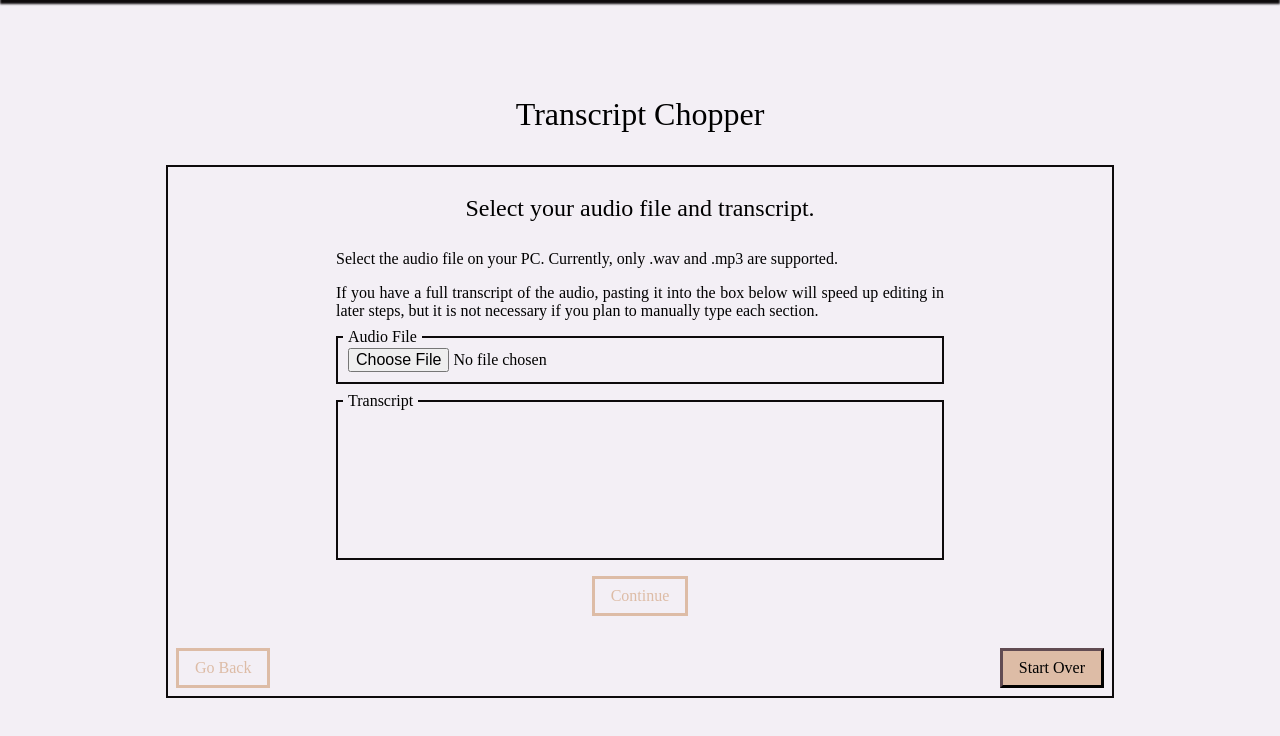
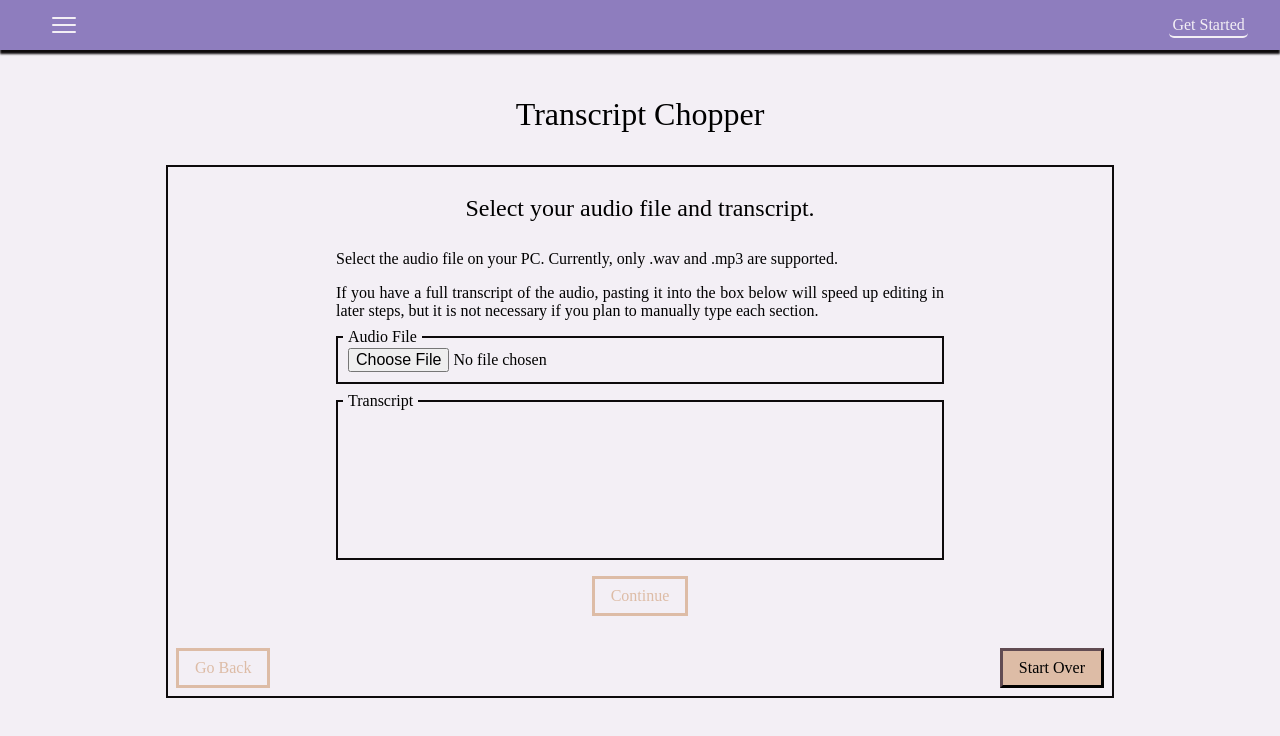
Before and after one commit to birkheadc/transcript_chopper, a React app: page / in a window 1280 px wide. Shown: the top 736 px of the page. Built offline with nearby package versions, Linux system fonts and the light colour scheme.

Commit message:
styled nav bar to be a bit more smooth unobtrusive

```diff
--- a/src/components/features/chop/chopper/joiner/Joiner.tsx
+++ b/src/components/features/chop/chopper/joiner/Joiner.tsx
@@ -89,7 +89,7 @@ function Joiner(props: JoinerProps): JSX.Element | null {
       <p>Select the correct text for this audio snippet and press `Trim` to remove everything else. Press `Reset` to reset. You may also simply edit as you see fit.</p>
       <div className='joiner-input-wrapper'>
         <div>
-          <PlayAudioButton autoplay={true} file={props.originalFile.audioFile} range={props.sections[currentSection]}/>
+          <PlayAudioButton autoplay={true} hotkey={false} file={props.originalFile.audioFile} range={props.sections[currentSection]}/>
           <button onClick={handleTrim}>Trim</button>
           <button onClick={handleReset}>Reset</button>
         </div>
--- a/src/components/features/nav/mainNav/MainNav.tsx
+++ b/src/components/features/nav/mainNav/MainNav.tsx
@@ -1,7 +1,10 @@
 import * as React from 'react';
+import { useLocation } from 'react-router-dom';
 import './MainNav.css';
 import Navbar from '../navbar/Navbar';
 import NavPanel from '../navPanel/NavPanel';
+import { NavBarState } from '../../../../types/navBarState/navBarState';
+import { Socket } from 'dgram';
 
 interface MainNavProps {
 
@@ -13,23 +16,29 @@ interface MainNavProps {
  */
 function MainNav(props: MainNavProps): JSX.Element | null {
 
+  const { pathname } = useLocation();
+
+  const [scrollPosition, setScrollPosition] = React.useState<number>(0);
+
+  const [isNavBarOpen, setNavBarOpen] = React.useState<boolean>(true);
   const [isNavPanelOpen, setNavPanelOpen] = React.useState<boolean>(false);
-  const [isNavBarOpen, setNavBarOpen] = React.useState<boolean>(true);
-  const [scrollPosition, setScrollPosition] = React.useState<number>(0);
 
   const handleToggleNavPanel = () => {
     setNavPanelOpen((isOpen) => !isOpen);
   }
 
+  React.useEffect(function closeNavPanelOnNavigate() {
+    setNavPanelOpen(false);
+  }, [ pathname ]);
+
   React.useEffect(() => {
     const handleScroll = () => {
-      setNavPanelOpen(false);
       if (window.scrollY < scrollPosition) {
         setNavBarOpen(true);
-      }
-      else {
+      } else if (window.scrollY > scrollPosition && window.scrollY >= 30) {
         setNavBarOpen(false);
       }
+      setNavPanelOpen(false);
       setScrollPosition(window.scrollY);
     }
 
@@ -47,11 +56,11 @@ function MainNav(props: MainNavProps): JSX.Element | null {
       window.removeEventListener('scroll', handleScroll);
       window.removeEventListener('click', handleClick);
     }
-  }, [scrollPosition]);
+  }, [ scrollPosition ]);
 
   return (
     <nav>
-      <Navbar isOpen={isNavBarOpen} handleToggleNavPanel={handleToggleNavPanel} />
+      <Navbar handleToggleNavPanel={handleToggleNavPanel} isOpen={isNavBarOpen} />
       <NavPanel isOpen={isNavPanelOpen} />
     </nav>
   );
--- a/src/components/features/nav/navbar/Navbar.css
+++ b/src/components/features/nav/navbar/Navbar.css
@@ -1,7 +1,5 @@
 div.nav-bar {
-  position: fixed;
   inset: 0 0 0 0;
-
   display: flex;
   flex-direction: row;
   justify-content: space-between;
@@ -9,25 +7,26 @@ div.nav-bar {
 
   box-sizing: border-box;
 
-  height: 3em;
+  height: 50px;
   padding: 0 2em;
 
   background-color: var(--clr-accent-b);
   color: var(--clr-white);
 
-  transition: transform 500ms cubic-bezier(0.075, 0.82, 0.165, 1);
-
   z-index: 6;
 
   box-shadow: 0px 4px 2px var(--clr-black);
+  transition: transform 100ms linear;
 }
 
-div.nav-bar.shown {
-  transform: translate(0em, 0em);
+div.nav-bar.open {
+  position: fixed;
+  transform: translate(0px, 0px);
 }
 
-div.nav-bar.hidden {
-  transform: translate(0em, -3em);
+div.nav-bar.closed {
+  position: fixed;
+  transform: translate(0px, -60px);
   pointer-events: none;
 }
 
--- a/src/components/features/nav/navbar/Navbar.tsx
+++ b/src/components/features/nav/navbar/Navbar.tsx
@@ -2,21 +2,22 @@ import * as React from 'react';
 import './Navbar.css';
 import { NavLink } from 'react-router-dom';
 import { Bars3Icon } from '@heroicons/react/24/outline'
+import { NavBarState } from '../../../../types/navBarState/navBarState';
 
 interface NavbarProps {
   handleToggleNavPanel: () => void,
   isOpen: boolean
 }
 /**
- *
+ * The navbar at the top of the screen.
  * @param {Function} props.handleToggleNavPanel The function to call when pressing the toggle-nav-pane button
- * @param {boolean} props.isOpen Sets whether or not to display the panel
+ * @param {boolean} props.isOpen Determines whether the nav is shown or not.
  * @returns {JSX.Element | null}
  */
 function Navbar(props: NavbarProps): JSX.Element | null {
 
   return (
-    <div className={'nav-bar ' + (props.isOpen ? 'shown' : 'hidden')}>
+    <div className={ 'nav-bar '  + (props.isOpen ? 'open' : 'closed')}>
       <ul className='nav-bar'>
         <li>
           <button aria-label='toggle-nav' className='nav-panel-click-box nav-bar-button' onClick={props.handleToggleNavPanel} >
--- /dev/null
+++ b/src/types/navBarState/navBarState.ts
@@ -0,0 +1,5 @@
+export enum NavBarState {
+  Closed = 'closed',
+  Open = 'open',
+  Top = 'top'
+}
```
Also changed, not shown: 1 other file (tests, documents, lock files or other folders).
